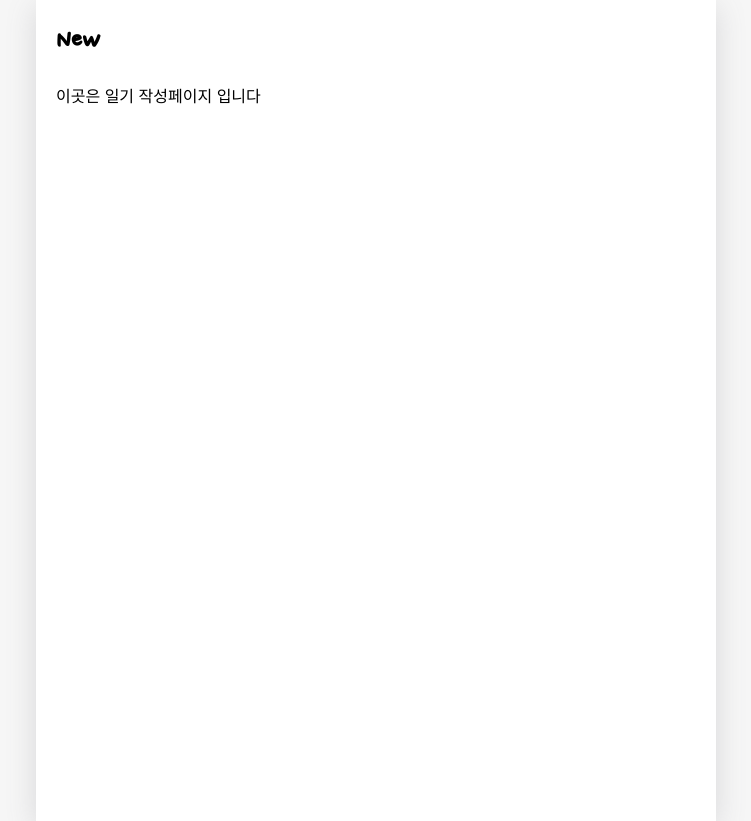
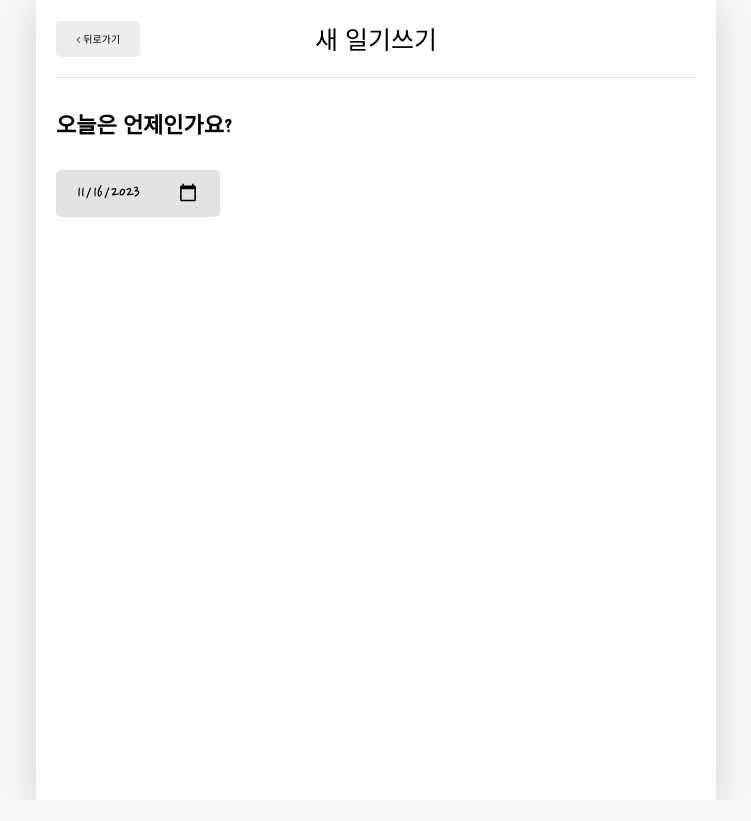
Before and after one commit to kijiwon/EMOTION_DIARY, a React (Create React App) app: page /new in a window 1280 px wide. Shown: the whole page, without its empty margins (264-1015 px from the left). After the commit the page ends 800 px from the top, so only its background shows below. Built offline with nearby package versions, Linux system fonts and the light colour scheme; a web font is replaced by a local one.

Commit message:
New: Header, 오늘은 언제인가요? 구현

```diff
--- a/src/App.css
+++ b/src/App.css
@@ -113,6 +113,8 @@
 
 .DiaryList .menu_wrapper .right_col button {
   width: 100%;
+  height: 100%;
+  font-size: 18px;
 }
 
 .DiaryList .ControlMenu {
@@ -189,3 +191,28 @@
 .DiaryItem .btn_wrapper {
   min-width: 70px;
 }
+
+/* DiaryEditor */
+.DiaryEditor {
+}
+
+.DiaryEditor section {
+  margin-bottom: 40px;
+}
+
+.DiaryEditor h4 {
+  font-size: 22px;
+  font-weight: bold;
+}
+
+.DiaryEditor .input_date {
+  border: none;
+  border-radius: 5px;
+  background-color: #e2e2e2;
+
+  padding: 10px 20px;
+  cursor: pointer;
+
+  font-family: "Nanum Pen Script";
+  font-size: 20px;
+}
--- /dev/null
+++ b/src/components/DiaryEditor.js
@@ -0,0 +1,40 @@
+import MyHeader from "./MyHeader";
+import MyButton from "./MyButton";
+
+import { useNavigate } from "react-router-dom";
+import { useState } from "react";
+
+const getStringDate = (date) => {
+  return date.toISOString().slice(0, 10);
+};
+
+const DiaryEditor = () => {
+  const navigate = useNavigate();
+  const [date, setDate] = useState(getStringDate(new Date()));
+
+  return (
+    <div className="DiaryEditor">
+      <MyHeader
+        headText={"새 일기쓰기"}
+        leftChild={
+          <MyButton text={"< 뒤로가기"} onClick={() => navigate(-1)} />
+        }
+      />
+      <div>
+        <section>
+          <h4>오늘은 언제인가요?</h4>
+          <div className="input_box">
+            <input
+              className="input_date"
+              value={date}
+              onChange={(e) => setDate(e.target.value)}
+              type="date"
+            />
+          </div>
+        </section>
+      </div>
+    </div>
+  );
+};
+
+export default DiaryEditor;
--- a/src/pages/New.js
+++ b/src/pages/New.js
@@ -1,8 +1,9 @@
+import DiaryEditor from "../components/DiaryEditor";
+
 const New = () => {
   return (
     <div>
-      <h1>New</h1>
-      <p>이곳은 일기 작성페이지 입니다</p>
+      <DiaryEditor />
     </div>
   );
 };
```
